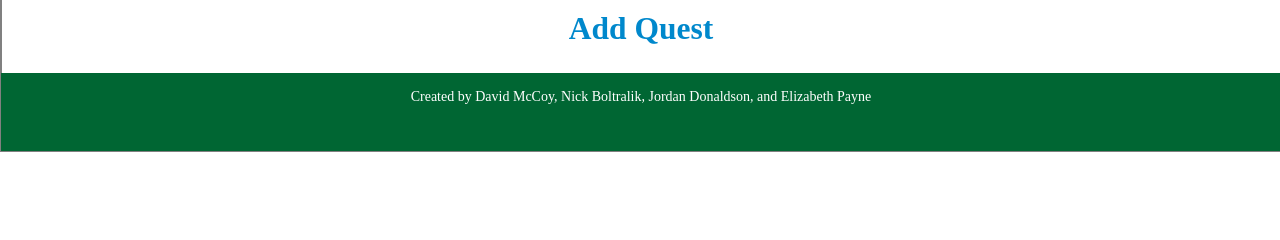
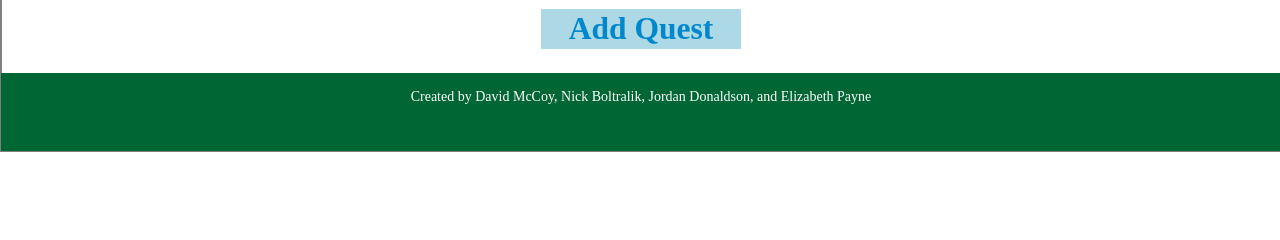
Before and after one commit to nboltralik/taskbanisher_copy, a Flask app: template app/templates/quests.html in a window 1280 px wide. Shown: the part 216-456 px from the top of the page. Run offline with Flask 2, Linux system fonts and the light colour scheme; the template is opened without the code that fills it: values that come from a table or form of the project are taken from there, others are empty; data comes from the database, SQL or seed files in the repository; both versions use the stored data as it was after the commit.

Commit message:
style stuff

```diff
--- a/app/templates/quests.html
+++ b/app/templates/quests.html
@@ -7,7 +7,7 @@
     </header>
     <article>
     <h1 style="text-align:center">{{ user.full_name }}'s Quests!</h1>
-    <h2 style="text-align:center"><a href="/quests/add">Add Quest</a></h2>
+    <a href="/quests/add"></a><div style="max-width:200px;color:darkblue;margin-left:auto;margin-right:auto;"><h2 style="text-align:center;background-color:lightblue;"><a href="/quests/add">Add Quest</h2></div></a>
     {% for quest in quest_objects %}
     <p style="text-align:center"><b>{{ quest.name }}</b></p>
     {% for task in quest.tasks %}
```
Also changed, not shown: app.db.
